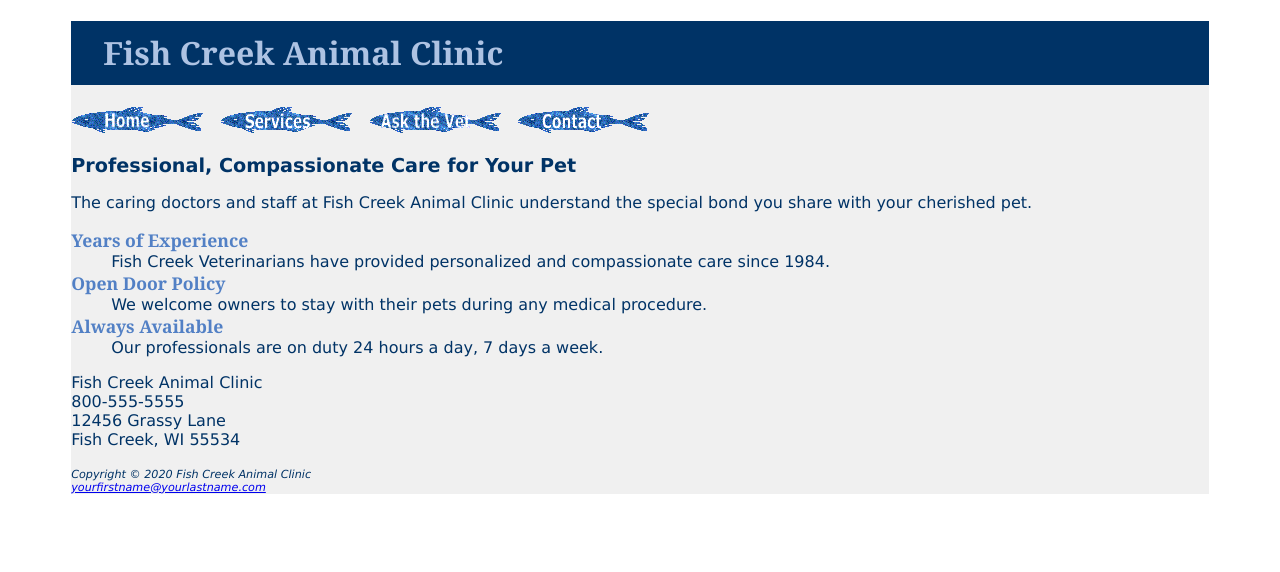
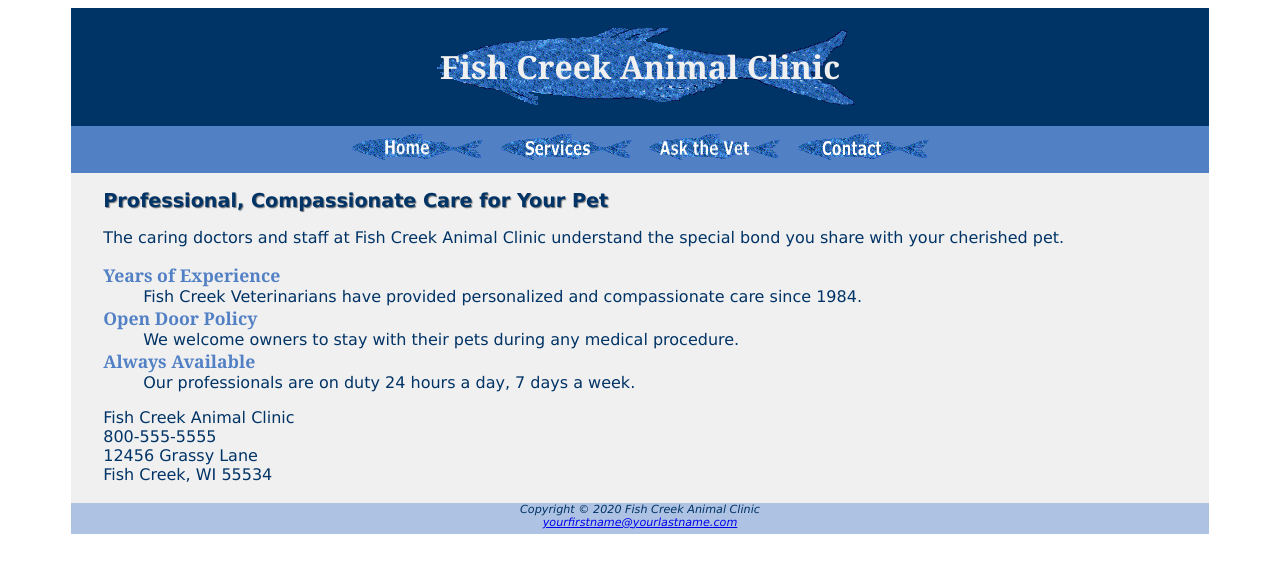
Before and after one commit to bbcsnj/fishcreekChap4_2021, a plain HTML site: page index.html in a window 1280 px wide. Drawn offline with Linux system fonts and the light colour scheme.

Commit message:
Update fishcreek.css

```diff
--- a/fishcreek.css
+++ b/fishcreek.css
@@ -8,18 +8,32 @@ background-color: #F0F0F0;
 margin-left: auto;
 margin-right: auto;
 width: 90%;
+min-width: 700px;
 }
 header {
 background-color: #003366;
-color: #AEC3E3;
+color: #F0F0F0;
 font-family: Georgia, "Times New Roman", serif;
+background-image: url(fishcreeklogo.gif);
+background-position: center;
+background-repeat: no-repeat;
+padding: 1em;
+text-align: center;
 }
-h1 {
-line-height: 200%;
-text-indent: 1em;
+h2 {
+font-size: 1.2em;
+text-shadow: 1px 1px 1px #777;
 }
-h2 { font-size: 1.2em; }
-nav { font-weight: bold; }
+nav {
+font-weight: bold;
+background-color: #5280C5;
+padding: .5em;
+text-align: center;
+}
+main {
+padding-left: 2em;
+padding-right: 2em;
+}
 dt {
 color: #5280C5;
 font-size: 1.1em;
@@ -34,4 +48,12 @@ font-weight: bold;
 footer {
 font-size: .70em;
 font-style: italic;
+background-color: #AEC3E3;
+padding-bottom: .5em;
+text-align: center;
 }
+footer nav {
+background-color: #F0F0F0;
+font-size: 110%;
+padding-bottom: .5em;
+}
```
